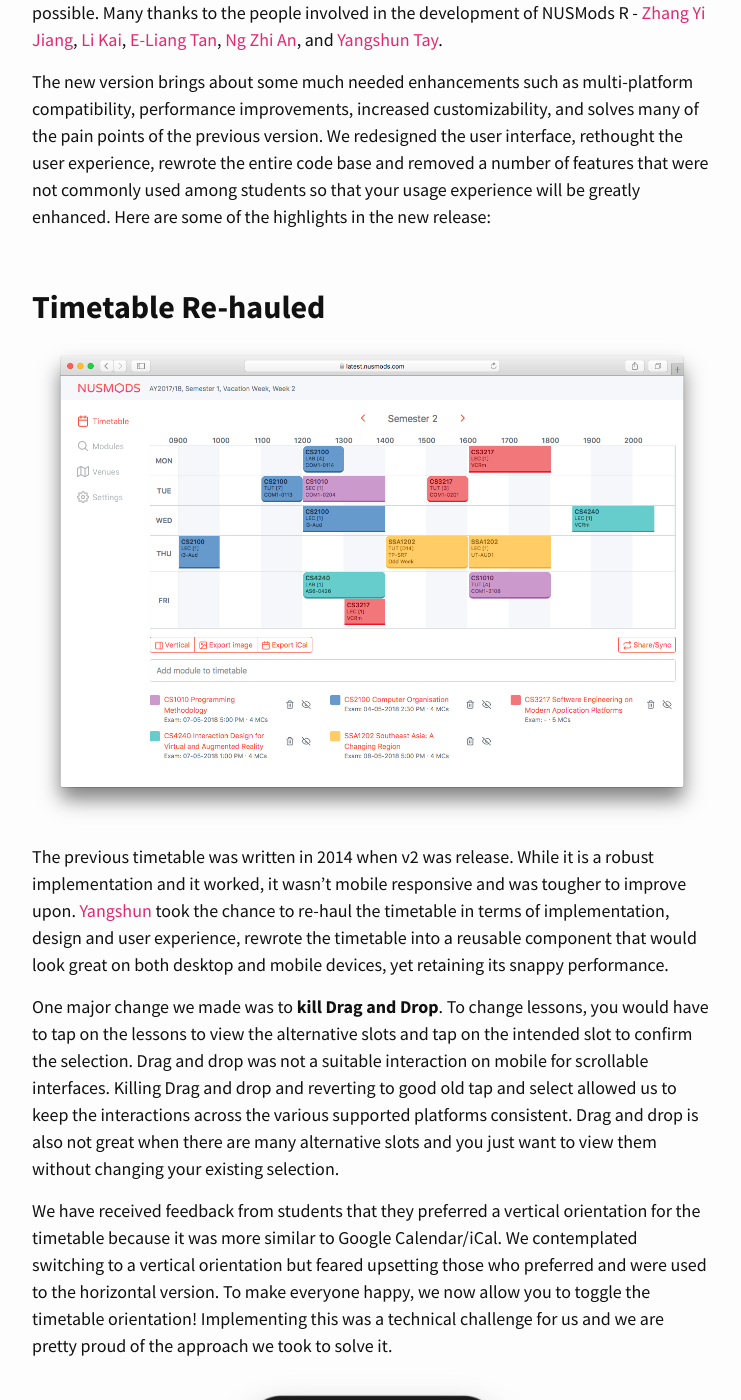
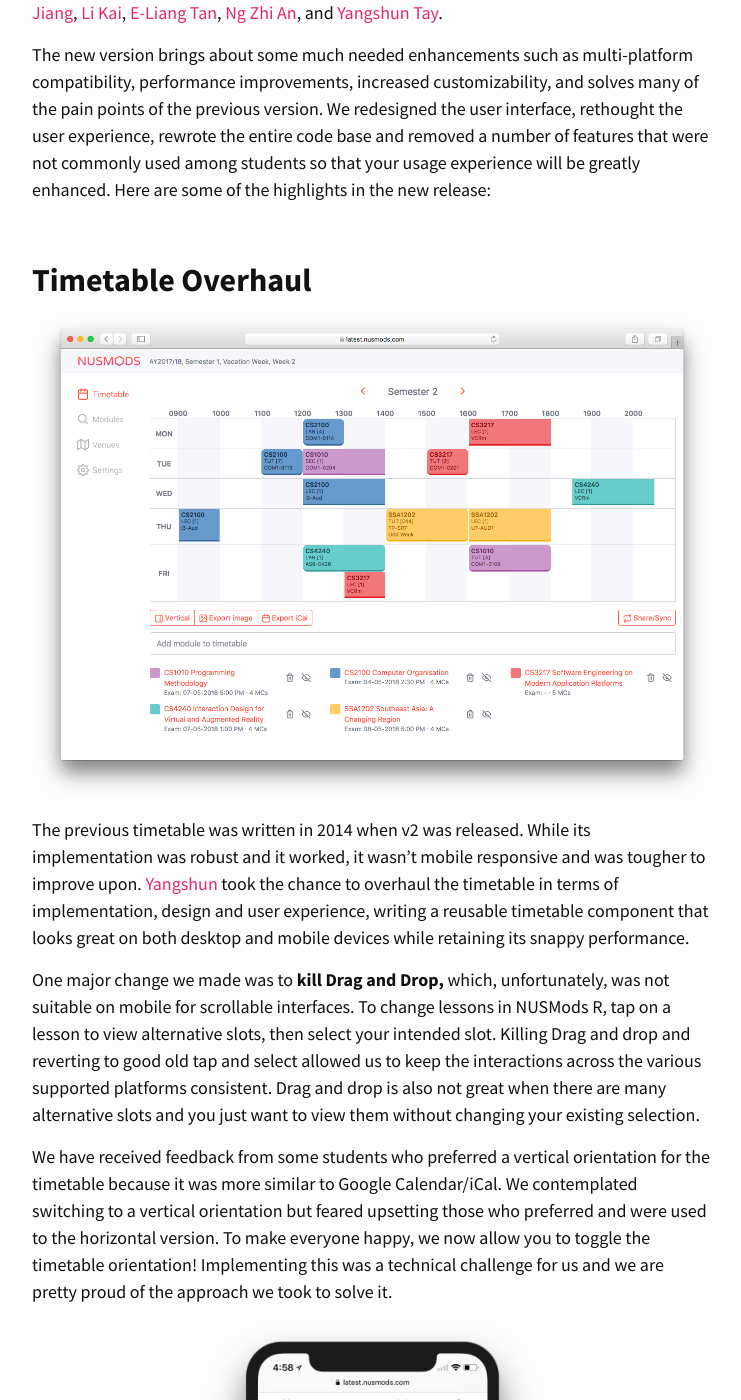
Before and after one commit to nusmodifications/nusmods-blog, a Jekyll site: the page built from _posts/2017-12-25-nusmods-r-the-engineering-behind.md, in a window 1280 px wide and 1400 px high, scrolled down 890 px. Shown: the whole window, without its empty margins (268-1009 px from the left). Built offline with Jekyll 4.4.1, drawn with Linux system fonts in a browser that asks for light colours; nearby versions of some CDN libraries; some of the changed text lies outside the part shown.

Commit message:
Minor edits

```diff
--- a/_posts/2017-12-25-nusmods-r-the-engineering-behind.md
+++ b/_posts/2017-12-25-nusmods-r-the-engineering-behind.md
@@ -10,21 +10,21 @@
 
 ---
 
-Over the period of a year from Jul 2016 to Jul 2017, NUSMods saw over 2.5 million sessions, over 250,000 users (including returning users) and over 9 million pageviews, with the peak periods being the start of the semesters. Freshmen often have difficulty understanding the module and bidding system but with NUSMods the process is made much smoother. Many seniors recommend the freshmen to use NUSMods for module planning purposes. Even exchange students use NUSMods and they often exclaim that they wished they had such a platform back in their own university. The immense popularity and usefulness of NUSMods and the impact that NUSMods has over the school population drives us to keep innovating and making NUSMods better. Another goal of NUSMods is to provide a platform to encourage students to experiment and create original community-engaging work via the [NUSMods API](https://github.com/nusmodifications/nusmods-api).
+Over the period of a year from Jul 2016 to Jul 2017, NUSMods saw over 2.5 million sessions, over 250,000 users (including returning users) and over 9 million pageviews, peaking at the start of semesters. Freshmen often have difficulty understanding the module and bidding system but with NUSMods the process is made much smoother. Many seniors recommend freshmen to use NUSMods to plan their modules. Even exchange students use NUSMods and they often exclaim that they wished they had such a platform back in their own university. The immense popularity and usefulness of NUSMods and the impact that NUSMods has on the school population drives us to keep innovating and making NUSMods better. Another goal of NUSMods is to provide a platform to encourage students to experiment and create original community-engaging work via the [NUSMods API](https://github.com/nusmodifications/nusmods-api).
 
 Today we are very excited to be releasing a new version of NUSMods for everyone to use. This release is NUSMods' third version since the project was originally started in 2012 by [Beng](https://github.com/ahbeng), founder and creator of NUSMods. NUSMods R has been in development for over a year and will finally be available for use thanks to the hard work of a team of young and talented developers from School of Computing. NUSMods is a student-initiated project driven by the needs of students and desire of individuals to solve common university life problems with technology. The NUSMods core team has put in a tremendous amount of time and effort over the past year during both semester period and holidays to make this possible. Many thanks to the people involved in the development of NUSMods R - [Zhang Yi Jiang](https://github.com/zhangyijiang), [Li Kai](https://github.com/li-kai), [E-Liang Tan](https://github.com/taneliang), [Ng Zhi An](https://github.com/ngzhian), and [Yangshun Tay](https://github.com/yangshun).
 
 The new version brings about some much needed enhancements such as multi-platform compatibility, performance improvements, increased customizability, and solves many of the pain points of the previous version. We redesigned the user interface, rethought the user experience, rewrote the entire code base and removed a number of features that were not commonly used among students so that your usage experience will be greatly enhanced. Here are some of the highlights in the new release:
 
-## Timetable Re-hauled
+## Timetable Overhaul
 
 ![NUSMods Desktop Screenshot](/img/nusmods-r/timetable-desktop.png)
 
-The previous timetable was written in 2014 when v2 was release. While it is a robust implementation and it worked, it wasn't mobile responsive and was tougher to improve upon. [Yangshun](https://github.com/yangshun) took the chance to re-haul the timetable in terms of implementation, design and user experience, rewrote the timetable into a reusable component that would look great on both desktop and mobile devices, yet retaining its snappy performance.
+The previous timetable was written in 2014 when v2 was released. While its implementation was robust and it worked, it wasn't mobile responsive and was tougher to improve upon. [Yangshun](https://github.com/yangshun) took the chance to overhaul the timetable in terms of implementation, design and user experience, writing a reusable timetable component that looks great on both desktop and mobile devices while retaining its snappy performance.
 
-One major change we made was to **kill Drag and Drop**. To change lessons, you would have to tap on the lessons to view the alternative slots and tap on the intended slot to confirm the selection. Drag and drop was not a suitable interaction on mobile for scrollable interfaces. Killing Drag and drop and reverting to good old tap and select allowed us to keep the interactions across the various supported platforms consistent. Drag and drop is also not great when there are many alternative slots and you just want to view them without changing your existing selection.
+One major change we made was to **kill Drag and Drop,** which, unfortunately, was not suitable on mobile for scrollable interfaces. To change lessons in NUSMods R, tap on a lesson to view alternative slots, then select your intended slot. Killing Drag and drop and reverting to good old tap and select allowed us to keep the interactions across the various supported platforms consistent. Drag and drop is also not great when there are many alternative slots and you just want to view them without changing your existing selection.
 
-We have received feedback from students that they preferred a vertical orientation for the timetable because it was more similar to Google Calendar/iCal. We contemplated switching to a vertical orientation but feared upsetting those who preferred and were used to the horizontal version. To make everyone happy, we now allow you to toggle the timetable orientation! Implementing this was a technical challenge for us and we are pretty proud of the approach we took to solve it.
+We have received feedback from some students who preferred a vertical orientation for the timetable because it was more similar to Google Calendar/iCal. We contemplated switching to a vertical orientation but feared upsetting those who preferred and were used to the horizontal version. To make everyone happy, we now allow you to toggle the timetable orientation! Implementing this was a technical challenge for us and we are pretty proud of the approach we took to solve it.
 
 <div class="text-center">
   <img src="/img/nusmods-r/timetable-iphone.png" alt="NUSMods iPhone Screenshot" style="width: 50%">
@@ -48,7 +48,7 @@
 
 ![NUSMods Desktop Screenshot](/img/nusmods-r/venues-page.png)
 
-The venues feature is one of my favourite features in NUSMods and probably one of the most underrated ones. The venues feature shows you what class is going on right now (or really, any time of the week) for a particular venue, and the venues data is reverse engineered from the lesson timetables of all the modules. In NUSMods v2, the venues timetable was using a separate component and did not have colours. Although E-Liang was new to the NUSMods code base, he ported the Venues page extremely quickly, reusing the main timetable component and at the same time, improving the design of the page.
+The venues feature is one of my favourite features in NUSMods and probably one of the most underrated ones. The venues feature shows you what class is going on right now (or really, any time of the week) for a particular venue, and the venues data is reverse engineered from the lesson timetables of all the modules. In NUSMods v2, the venues timetable was a separate component and did not have colours. Although E-Liang was new to the NUSMods code base, he ported the Venues page extremely quickly, reusing the main timetable component and at the same time, improving the design of the page.
 
 Yi Jiang also ported the venue availability feature, so that you can find unoccupied venues to crash during your long breaks between lessons.
 
@@ -174,6 +174,6 @@
 
 ## To Infinity and Beyond
 
-NUSMods R marks a major milestone for us and is a huge improvement in terms of both product and engineering. This would not have been possible without the dedication of the NUSMods core team and hard work they have put in over the past year. Moving forward, NUSMods will be led by [a new generation](https://nusmods.com/team) of student developers from School of Computing - [Li Kai](https://github.com/li-kai), [Zhang Yi Jiang](https://github.com/zhangyijiang) and [E-Liang Tan](https://github.com/taneliang). There is still a ton of work left to be done, such as further improving the performance and writing more tests. We also have the intentions to revamp the API using GraphQL so as to batch API requests on the client. Do reach out to them if you are interested in contributing to or collaborating on the project.
+NUSMods R marks a major milestone for us and is a huge improvement in terms of both product and engineering. This would not have been possible without the dedication of the NUSMods core team and hard work they have put in over the past year. Moving forward, NUSMods will be led by [a new generation](https://nusmods.com/team) of student developers from School of Computing - [Li Kai](https://github.com/li-kai), [Zhang Yi Jiang](https://github.com/zhangyijiang) and [E-Liang Tan](https://github.com/taneliang). There is still a ton of work left to be done, such as further improving the performance and writing more tests. We also intend to revamp the API using GraphQL so as to batch API requests on the client. Do reach out to them if you are interested in contributing to or collaborating on the project.
 
 With this release, we hope that students of NUS enjoy using NUSMods more than ever and also hope to inspire budding developers with our engineering culture and practices!
```
Also changed, not shown: other parts of _posts/2017-12-25-nusmods-r-the-engineering-behind.md (+3 -3 lines), _posts/2017-12-25-nusmods-r-harder-better-faster-stronger.md (+2 -2 lines).
